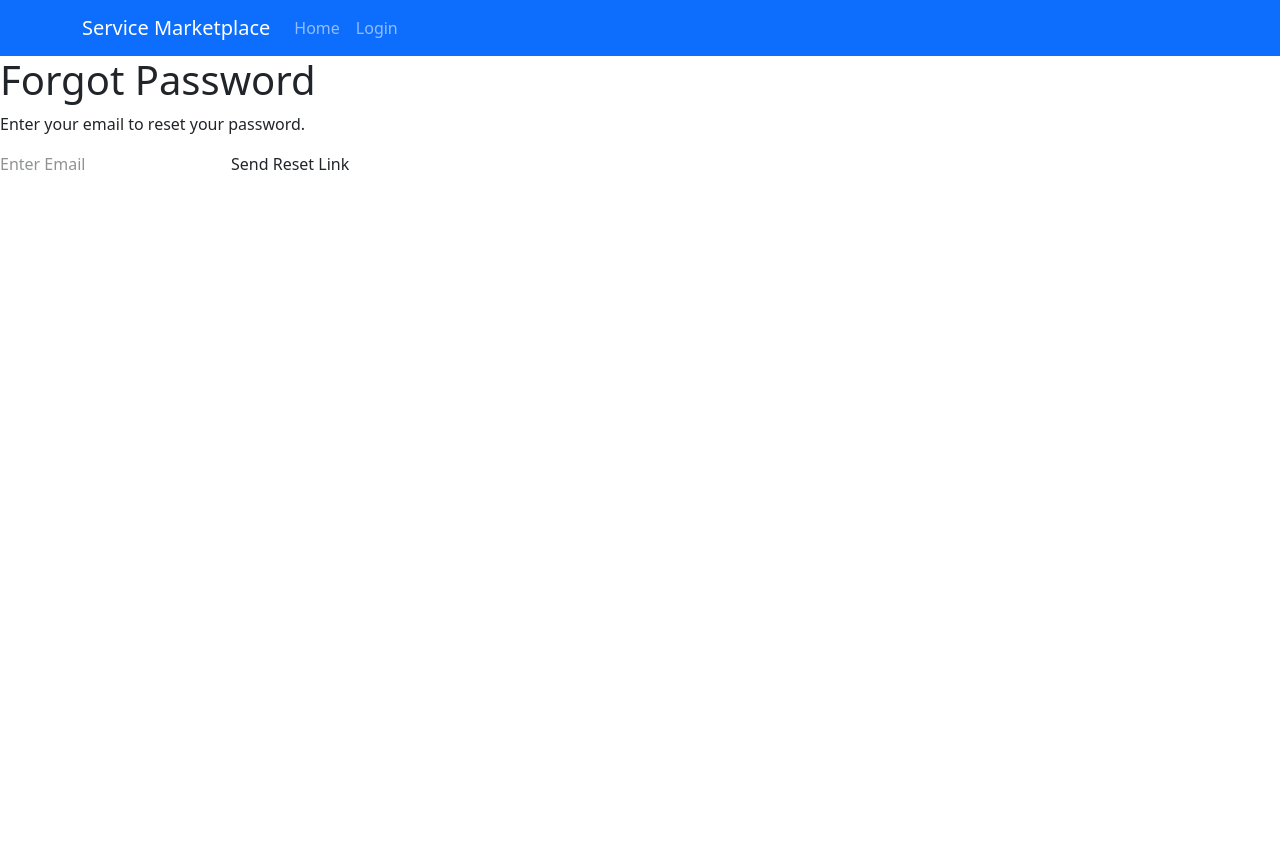
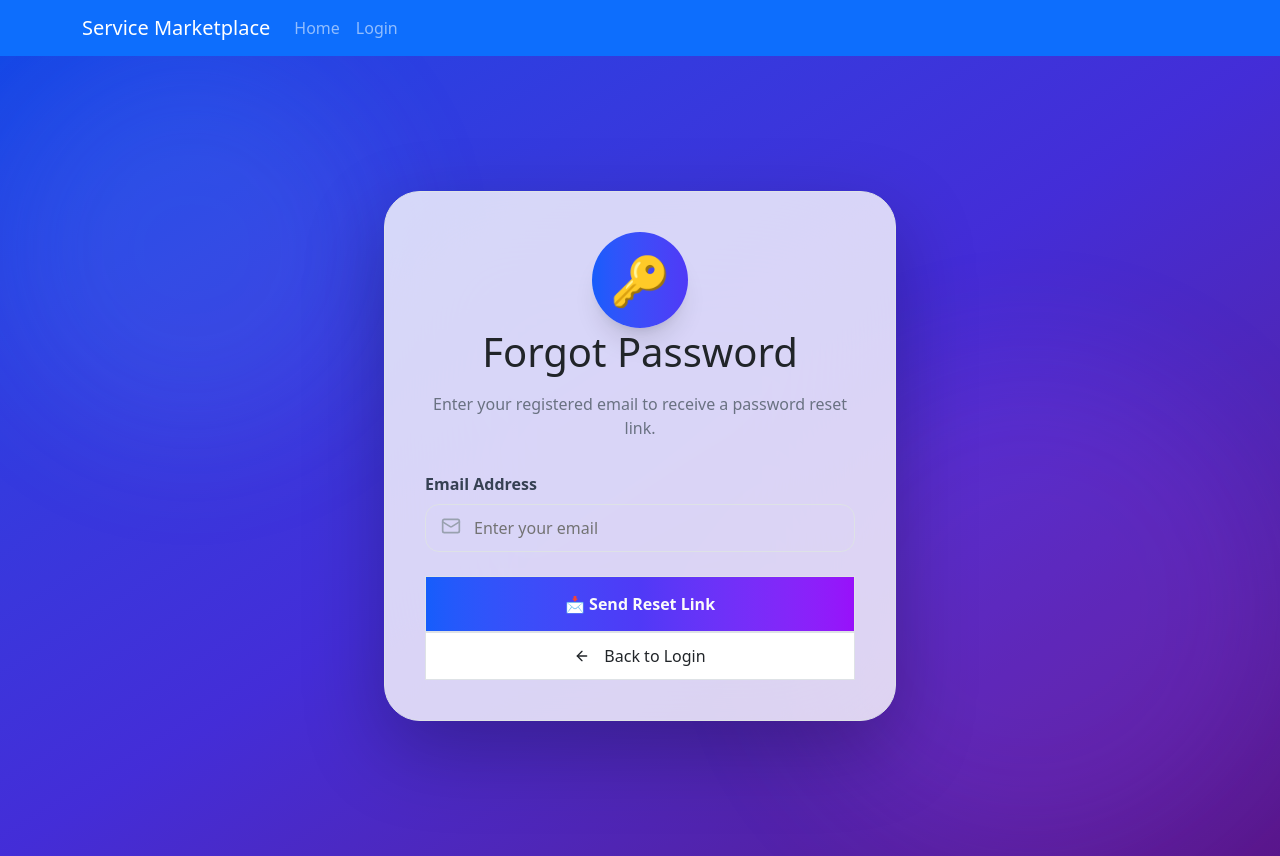
Before and after one commit to numan-ai-engineer/service-marketplace-backend, a React app in the folder frontend/: page /forgot-password in a window 1280 px wide. Before the commit the page ends 800 px from the top, so only its background shows below. Built offline with nearby package versions, Linux system fonts and the light colour scheme; the HTML template or start-up script is replaced by a standard one.

Commit message:
Step 75.2: Design Forgot Password page with Shadcn UI

```diff
--- a/frontend/src/pages/ForgotPassword.jsx
+++ b/frontend/src/pages/ForgotPassword.jsx
@@ -1,19 +1,161 @@
+import { useState } from "react";
+import { useNavigate } from "react-router-dom";
+import { motion } from "framer-motion";
+
+import {
+  Mail,
+  ArrowLeft,
+  Loader2,
+} from "lucide-react";
+
+import { Button } from "@/components/ui/button";
+import { Input } from "@/components/ui/input";
+
+import { toast } from "sonner";
+
 function ForgotPassword() {
+  const navigate = useNavigate();
+
+  const [email, setEmail] = useState("");
+  const [loading, setLoading] = useState(false);
+
+  const pageAnimation = {
+    hidden: {
+      opacity: 0,
+      y: 40,
+    },
+    show: {
+      opacity: 1,
+      y: 0,
+      transition: {
+        duration: 0.6,
+      },
+    },
+  };
+
+  const handleReset = async () => {
+    if (!email) {
+      toast.error("Please enter your email");
+      return;
+    }
+
+    setLoading(true);
+
+    setTimeout(() => {
+      setLoading(false);
+
+      toast.success(
+        "Password Reset API will be connected in next step."
+      );
+    }, 1500);
+  };
+
   return (
-    <div>
-      <h1>Forgot Password</h1>
 
-      <p>Enter your email to reset your password.</p>
+    <div className="relative min-h-screen overflow-hidden bg-gradient-to-br from-blue-700 via-indigo-700 to-purple-900 flex">
 
-      <input
-        type="email"
-        placeholder="Enter Email"
-      />
+  <div className="absolute top-0 left-0 w-96 h-96 bg-blue-400/20 rounded-full blur-3xl animate-pulse"></div>
 
-      <button>
-        Send Reset Link
-      </button>
-    </div>
+  <div className="absolute bottom-0 right-0 w-[500px] h-[500px] bg-purple-500/20 rounded-full blur-3xl animate-pulse"></div>
+
+  <div className="w-full flex items-center justify-center p-8">
+
+    <motion.div
+      variants={pageAnimation}
+      initial="hidden"
+      animate="show"
+      className="w-full max-w-lg"
+    >
+
+      <div className="bg-white/80 backdrop-blur-3xl rounded-[36px] border border-white/50 shadow-[0_30px_80px_rgba(0,0,0,0.25)] p-10">
+
+        <div className="text-center mb-8">
+
+          <div className="w-24 h-24 rounded-full bg-gradient-to-r from-blue-600 to-indigo-600 text-white flex items-center justify-center mx-auto text-5xl shadow-xl">
+
+            🔑
+
+          </div>
+
+          <h1 className="text-4xl font-bold text-gray-800 mt-6">
+
+            Forgot Password
+
+          </h1>
+
+          <p className="text-gray-500 mt-3">
+
+            Enter your registered email to receive a password reset link.
+
+          </p>
+
+        </div>
+
+        <div className="space-y-6">
+
+          <div>
+
+            <label className="block mb-2 font-semibold text-gray-700">
+
+              Email Address
+
+            </label>
+
+            <div className="relative">
+
+              <Mail className="absolute left-4 top-3 text-gray-400 w-5 h-5" />
+
+              <Input
+                type="email"
+                placeholder="Enter your email"
+                value={email}
+                onChange={(e) => setEmail(e.target.value)}
+                className="pl-12 h-12 rounded-xl"
+              />
+
+            </div>
+
+          </div>
+
+          <Button
+            onClick={handleReset}
+            disabled={loading}
+            className="w-full h-14 rounded-2xl text-lg font-bold bg-gradient-to-r from-blue-600 via-indigo-600 to-purple-600"
+          >
+
+            {loading ? (
+              <div className="flex items-center gap-2">
+                <Loader2 className="w-5 h-5 animate-spin" />
+                Sending...
+              </div>
+            ) : (
+              "📩 Send Reset Link"
+            )}
+
+          </Button>
+
+          <Button
+            variant="outline"
+            onClick={() => navigate("/login")}
+            className="w-full h-12 rounded-xl"
+          >
+
+            <ArrowLeft className="w-4 h-4 mr-2" />
+
+            Back to Login
+
+          </Button>
+
+        </div>
+
+              </div>
+
+    </motion.div>
+
+  </div>
+
+</div>
+
   );
 }
 
```
